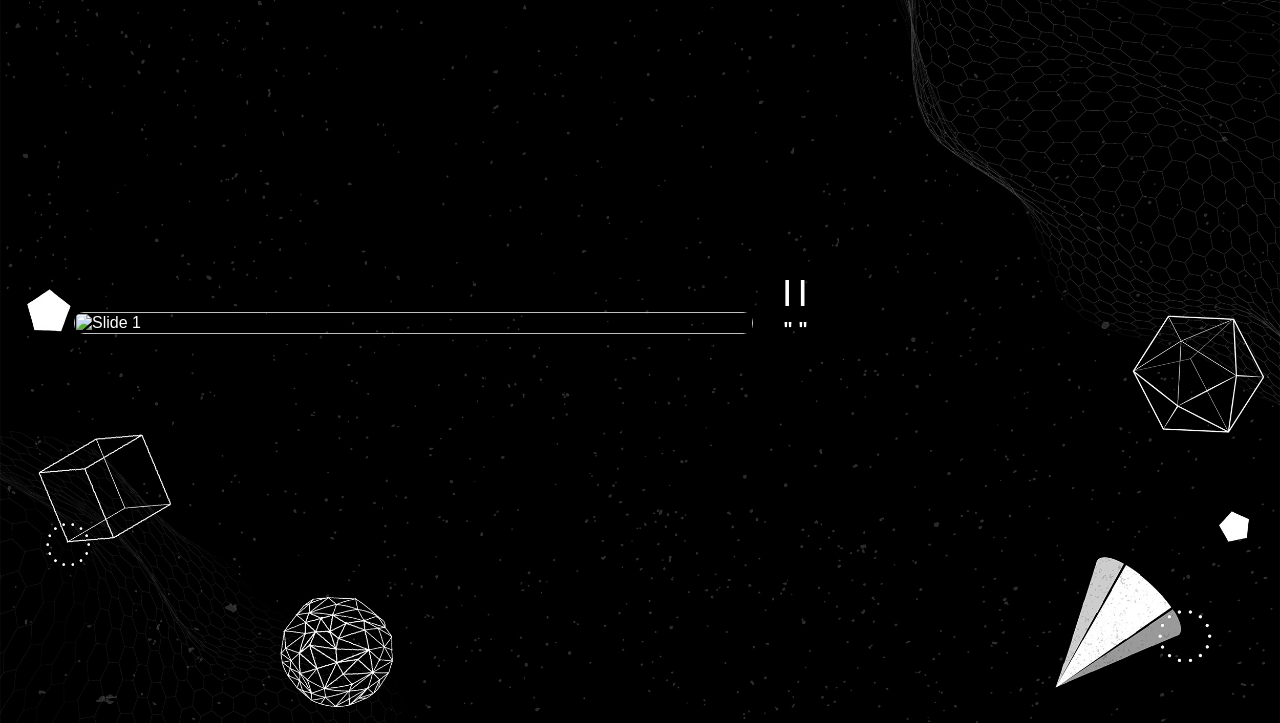
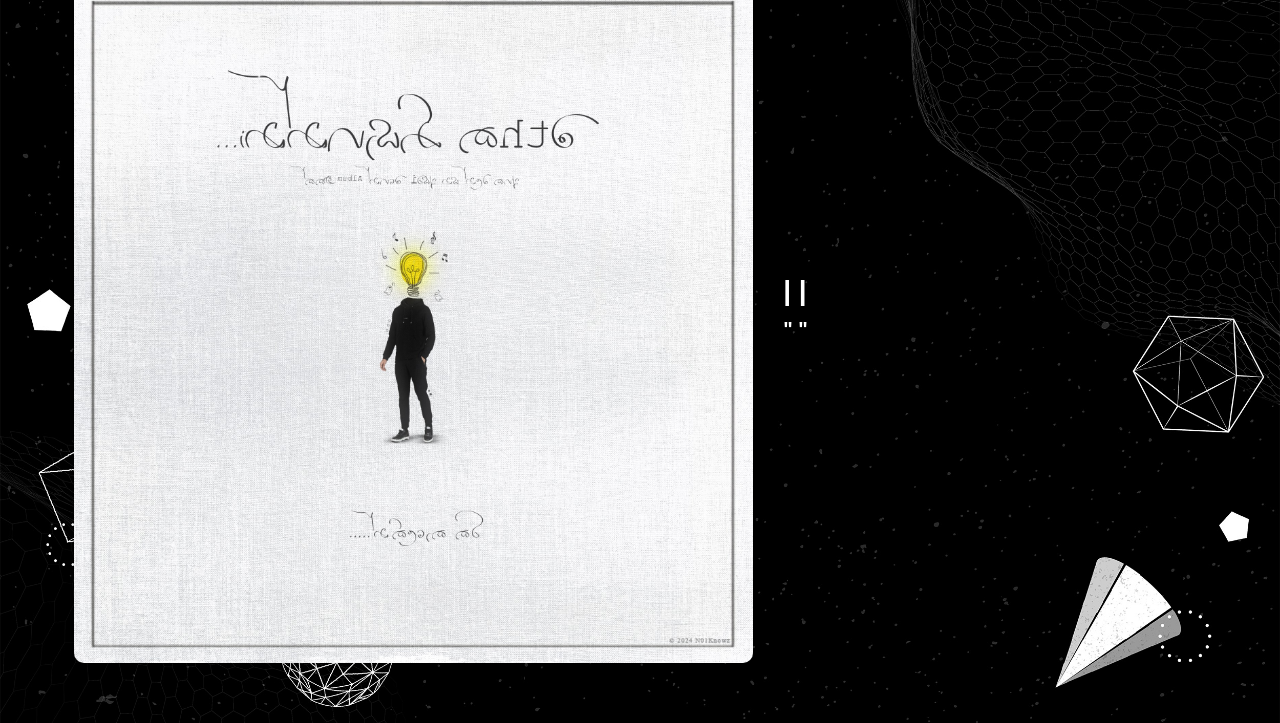
Before and after one commit to Seneth21/My-Website, a plain HTML site: page 9.Individual.html in a window 1280 px wide. Shown: the part 77-800 px from the top of the page. Drawn offline with Linux system fonts and the light colour scheme.

Commit message:
Update 9.Individual.html

```diff
--- a/9.Individual.html
+++ b/9.Individual.html
@@ -172,7 +172,7 @@
             <div class="slider">
                 <div class="slides">
                     <div class="slide">
-                        <img src="Seneth Dasanayaka_files/mygraphicwork/10.png" alt="Slide 1">
+                        <img src="Seneth Dasanayaka_files/mygraphicwork/10.jpg" alt="Slide 1">
                     </div>
 
                 </div>
```
